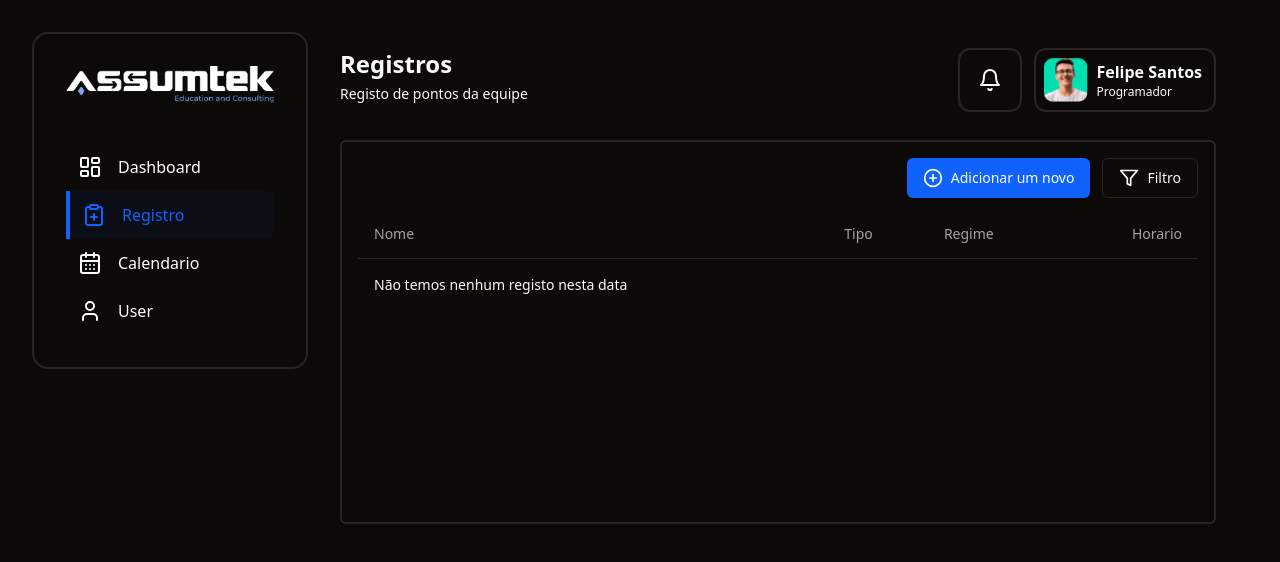
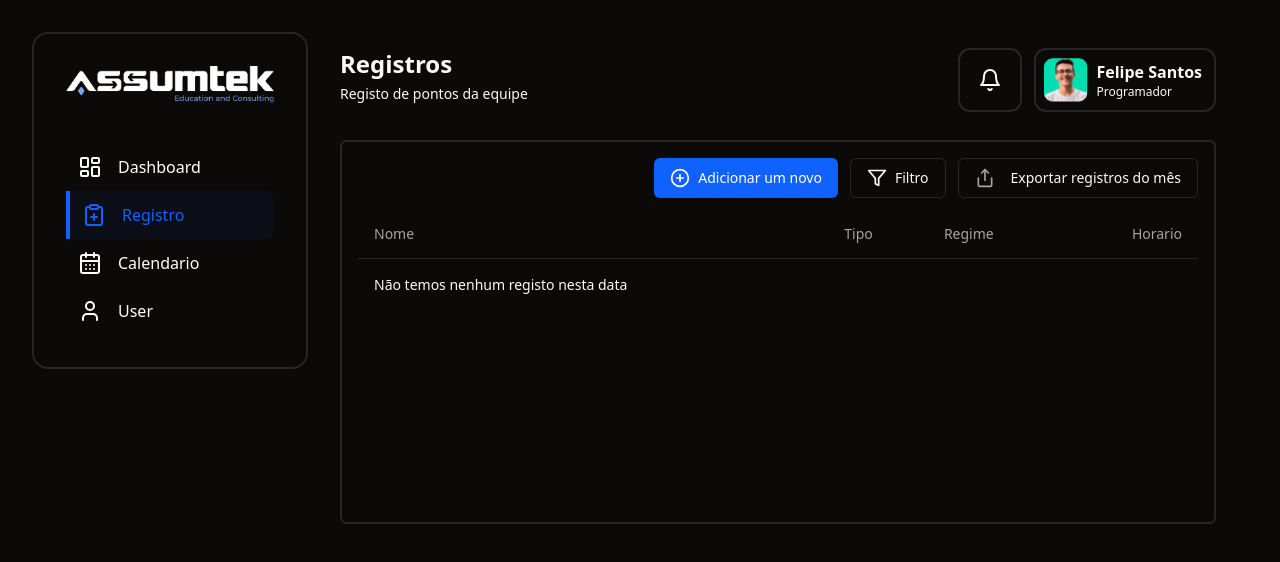
Before and after one commit to Tiodevs/AssumtekRHSystem, a React (Vite) app: page /registro in a window 1280 px wide. Shown: the top 562 px of the page. Built offline with nearby package versions, Linux system fonts and the light colour scheme.

Commit message:
Share o relatorio de registros

```diff
--- a/src/pages/Dashboard.tsx
+++ b/src/pages/Dashboard.tsx
@@ -67,11 +67,6 @@ export function Dashboard() {
                             </p>
                         </CardContent>
                     </Card>
-
-
-
-
-
                 </div>
             </main>
         </div>
--- a/src/pages/Registro.tsx
+++ b/src/pages/Registro.tsx
@@ -16,6 +16,12 @@ import { Avatar, AvatarFallback, AvatarImage } from "@/components/ui/avatar"
 import { useState, useEffect } from 'react';
 import { NewLog } from '@/components/NewLog';
 import { FilterLog } from '@/components/FilterLog';
+
+import { Share } from 'lucide-react'
+import jsPDF from 'jspdf';
+import autoTable from 'jspdf-autotable'
+import { Button } from '@/components/ui/button';
+
 // import { any } from 'zod';
 
 interface Event {
@@ -34,7 +40,7 @@ export function Registro() {
 
     const [BD, setBd] = useState([
         {
-            nome: "Felipe Pereira dos Santos",
+            nome: "teste",
             tipo: "Saida Pausa",
             regime: "Presencial",
             momento: "21/06/24 | 9:38 PM",
@@ -46,7 +52,45 @@ export function Registro() {
 
     const [dataFilter, setDataFilter] = useState(today)
 
+    function handleExport() {
+        const doc = new jsPDF();
 
+        doc.text("Seus registros do mês atual", 12, 10);
+        // Or use javascript directly:
+
+        // Obter a data atual
+        const currentDate = new Date();
+        const currentMonth = currentDate.getMonth(); // Mês atual (0-11)
+        const currentYear = currentDate.getFullYear(); // Ano atual
+
+        // Filtrar eventos do mês e ano atuais
+        const filteredBD = BD.filter(event => {
+            const eventDate = new Date(event.momentoMark);
+            return eventDate.getMonth() === currentMonth && eventDate.getFullYear() === currentYear;
+        });
+
+        // Cabeçalhos da tabela
+        const tableColumn = ["Nome", "Tipo", "Regime", "Momento"];
+        // Dados da tabela a partir dos eventos filtrados
+        const tableRows = filteredBD.map(event => [
+            event.nome,
+            event.tipo,
+            event.regime,
+            event.momento,
+
+        ]);
+
+        // Adicionar tabela ao PDF usando autoTable
+        autoTable(doc, {
+            head: [tableColumn],
+            body: tableRows,
+            startY: 20, // Posição da tabela no eixo Y
+            margin: { top: 10 },
+        });
+
+        // Salvar o documento como um arquivo PDF
+        doc.save('eventos.pdf');
+    }
 
     useEffect(() => {
         // Pegas as informaçoes salvas no localStorage e tranforma em lista denovo
@@ -128,7 +172,10 @@ export function Registro() {
                             setDataFilter={setDataFilter}
                         />
 
-
+                        <Button onClick={handleExport} variant={'outline'} className=' py-4'>
+                            <Share className="h-5 w-5 mr-4 text-muted-foreground" />
+                            Exportar registros do mês
+                        </Button>
 
                     </div>
                     <Table className='mt-3'>
```
